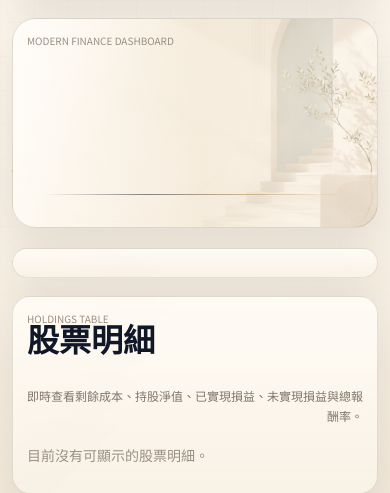
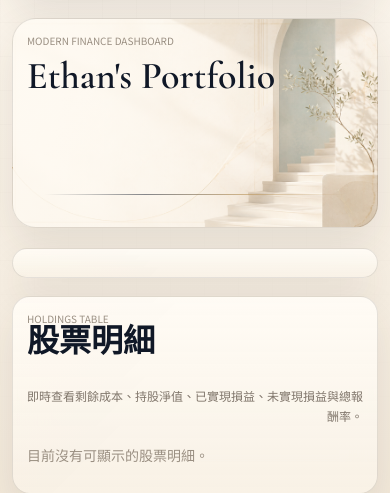
Before and after one commit to ethannioh/stock_treasury_value_tracker, a Python web app: template templates/report.html.j2 in a window 390 px wide. Shown: the part 182-675 px from the top of the page. Run offline with Jinja, Linux system fonts and the light colour scheme; the template is opened without the code that fills it, so the values that code supplies are empty.

Commit message:
Fix iPhone hero background

```diff
--- a/output/report.json
+++ b/output/report.json
@@ -1,5 +1,5 @@
 {
-  "generated_at": "2026-04-30T14:45:54.485905+08:00",
+  "generated_at": "2026-04-30T14:59:23.801144+08:00",
   "reference_ticker_twd": "0050.TW",
   "summary": {
     "USD": {
--- a/output/service-worker.js
+++ b/output/service-worker.js
@@ -1,4 +1,4 @@
-const CACHE_NAME = "stock-treasury-pwa-v2";
+const CACHE_NAME = "stock-treasury-pwa-v3";
 const ASSETS = ["./", "./report.json", "./manifest.webmanifest", "./icon.svg", "./assets/editorial-hero-bg.png"];
 
 self.addEventListener("install", (event) => {
--- a/src/report_generator.py
+++ b/src/report_generator.py
@@ -396,7 +396,7 @@ def render_pwa_manifest() -> str:
 
 
 def render_service_worker() -> str:
-    return """const CACHE_NAME = "stock-treasury-pwa-v2";
+    return """const CACHE_NAME = "stock-treasury-pwa-v3";
 const ASSETS = ["./", "./report.json", "./manifest.webmanifest", "./icon.svg", "./assets/editorial-hero-bg.png"];
 
 self.addEventListener("install", (event) => {
--- a/templates/report.html.j2
+++ b/templates/report.html.j2
@@ -1304,18 +1304,14 @@
       border-radius: 24px;
       min-height: 260px;
       background:
-        linear-gradient(90deg, rgba(255, 250, 242, 0.94) 0%, rgba(255, 250, 242, 0.82) 48%, rgba(255, 250, 242, 0.28) 100%),
+        linear-gradient(90deg, rgba(255, 250, 242, 0.82) 0%, rgba(255, 250, 242, 0.48) 46%, rgba(255, 250, 242, 0.08) 100%),
         url("./assets/editorial-hero-bg.png");
       background-size: auto, cover;
       background-position: center, center right;
       background-repeat: no-repeat;
     }
     .hero::before {
-      display: block;
-      background:
-        linear-gradient(120deg, rgba(255, 255, 255, 0.55), transparent 34%),
-        linear-gradient(90deg, transparent 0%, rgba(185, 146, 85, 0.12) 52%, transparent 100%);
-      pointer-events: none;
+      display: none;
     }
     .hero::after {
       display: block;
@@ -1331,14 +1327,15 @@
     }
     .hero h1 {
       margin: 10px 0 12px;
-      font-size: 66px;
-      line-height: 0.92;
+      font-size: 66px !important;
+      line-height: 0.92 !important;
       font-weight: 600;
       max-width: 720px;
       color: var(--heading);
     }
     .hero h1::after {
-      content: none;
+      content: none !important;
+      display: none !important;
     }
     .hero p,
     .panel-head p,
@@ -1556,19 +1553,20 @@
       .hero {
         min-height: 210px;
         background:
-          linear-gradient(90deg, rgba(255, 250, 242, 0.96) 0%, rgba(255, 250, 242, 0.86) 60%, rgba(255, 250, 242, 0.42) 100%),
+          linear-gradient(90deg, rgba(255, 250, 242, 0.86) 0%, rgba(255, 250, 242, 0.5) 56%, rgba(255, 250, 242, 0.08) 100%),
           url("./assets/editorial-hero-bg.png");
         background-size: auto, cover;
-        background-position: center, center right;
+        background-position: center, 62% center;
         background-repeat: no-repeat;
       }
       .hero h1 {
-        font-size: 38px;
-        line-height: 0.96;
+        font-size: 38px !important;
+        line-height: 0.96 !important;
         white-space: normal;
       }
       .hero h1::after {
-        content: none;
+        content: none !important;
+        display: none !important;
       }
       .hero-tags::after {
         content: none;
```
Also changed, not shown: app.py (+5 -8 lines).
